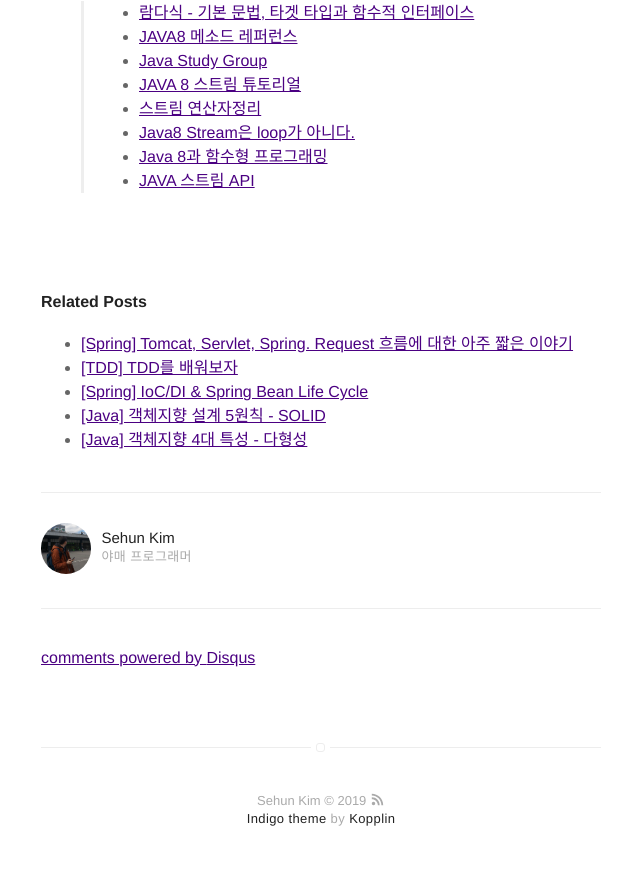
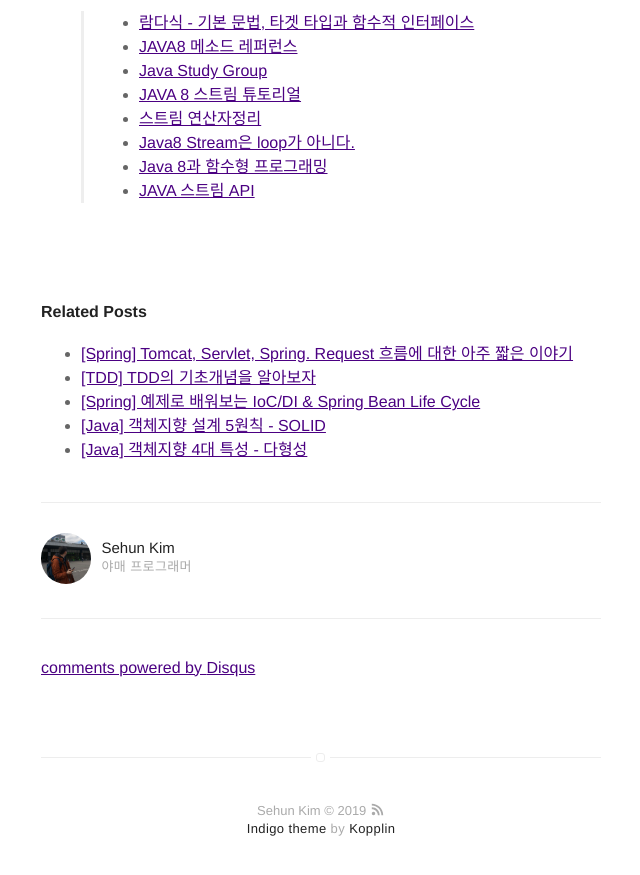
Before and after one commit to Sehun-Kim/blog, a Jekyll site: the page built from _posts/2018-10-29-java-lambda-stream.markdown, in a window 1280 px wide and 900 px high, scrolled down 17360 px. Shown: the top 875 px of the window, without its empty margins (319-959 px from the left). Built offline with Jekyll 4.4.1, drawn with Linux system fonts in a browser that asks for light colours; comment, search, counter and statistics services are not loaded; some of the changed text lies outside the part shown.

Commit message:
emergency

```diff
--- a/_posts/2018-10-29-java-lambda-stream.markdown
+++ b/_posts/2018-10-29-java-lambda-stream.markdown
@@ -1,5 +1,5 @@
 ---
-title: "[JAVA] Stream & Lambda"
+title: "[JAVA] 예제로 배워보는 Stream & Lambda"
 layout: post
 date: 2018-10-29
 image:
--- a/_posts/2018-12-01-springbean-lifecycle.markdown
+++ b/_posts/2018-12-01-springbean-lifecycle.markdown
@@ -1,5 +1,5 @@
 ---
-title: "[Spring] IoC/DI & Spring Bean Life Cycle"
+title: "[Spring] 예제로 배워보는 IoC/DI & Spring Bean Life Cycle"
 layout: post
 date: 2018-12-01
 image:
--- a/_posts/2018-12-09-tdd.markdown
+++ b/_posts/2018-12-09-tdd.markdown
@@ -1,5 +1,5 @@
 ---
-title: "[TDD] TDD를 배워보자"
+title: "[TDD] TDD의 기초개념을 알아보자"
 layout: post
 date: 2018-12-09
 image:
--- a/_posts/2019-02-24-https.markdown
+++ b/_posts/2019-02-24-https.markdown
@@ -17,7 +17,7 @@
 ---
 
 ## Summary
-개발자 지망생이 https를 직접 적용해본 경험을 가진 사람은 적을 것이라 생각한다. 하지만, http와 https의 차잇점은 웹 개발자의 기본소양이니 알아두도록 하자.
+https를 직접 프로젝트에 적용해본 경험을 가진 주니어들은 적을 것이라 생각한다. 하지만, http와 https의 차잇점은 웹 개발자의 기본소양이니 알아두도록 하자.
 
 ---
 
--- a/_posts/2019-03-20-tdd-paircoding1.markdown
+++ b/_posts/2019-03-20-tdd-paircoding1.markdown
@@ -22,11 +22,11 @@
 
 
 # 초보 개발자 TDD를 만나다.
-갈피를 잡지못하고 방황하던 작년 7월, 주니어 개발자들의 아이돌(?) [이동욱님의 글](https://jojoldu.tistory.com/277?category=689637)을 보고 '**코드스쿼드 웹백엔드 코스**'를 알게 되었다. 글을 보고 해당 교육이 내게 좋은 전환점이 될 것 같아, 그해 9월부터 코드스쿼드를 다니기 시작했다.
+갈피를 잡지못하고 방황하던 작년 7월, 주니어 개발자들의 아이돌(?) [이동욱님의 글](https://jojoldu.tistory.com/277?category=689637)을 보고 '**코드스쿼드 웹백엔드 코스**'를 알게 되었다. 그 무렵 나는 무기력에 빠져있었고, 해당 교육이 내게 좋은 전환점이 될 것 같았다. 그래서 그해 9월부터 코드스쿼드를 다니기 시작했다.
 
 나는 코드스쿼드를 통해 존경하는 **박재성(a.k.a. javajigi)** 님을 만나 TDD, 객체 지향적 설계, 리팩토링을 통한 클린코드 작성법, 개발자의 학습방법 등을 배울 수 있었다.
 
-짧지만 강렬한 6개월 동안 많은 것을 배웠지만 가장 인상 깊었던 것은 **테스트 주도 개발 방식**을 통해 코드의 설계를 개선한 경험이다.
+6개월이라는 짧은 기간 동안 많은 것을 배웠지만, 그중 가장 인상 깊었던 것은 **테스트 주도 개발 방식**을 통해 코드의 설계를 개선했던 경험이다.
 
 <div class="breaker"></div>
 
```
